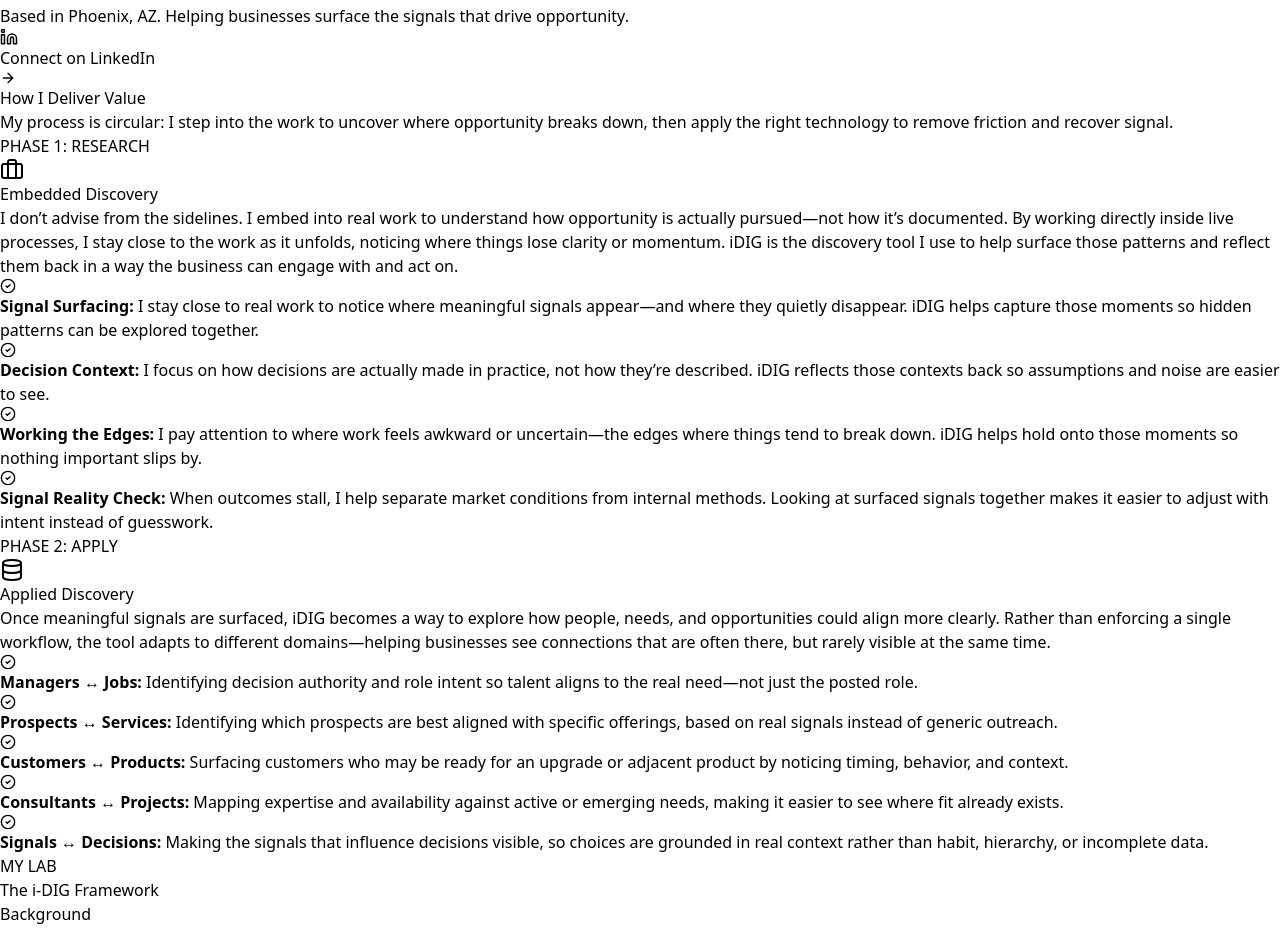
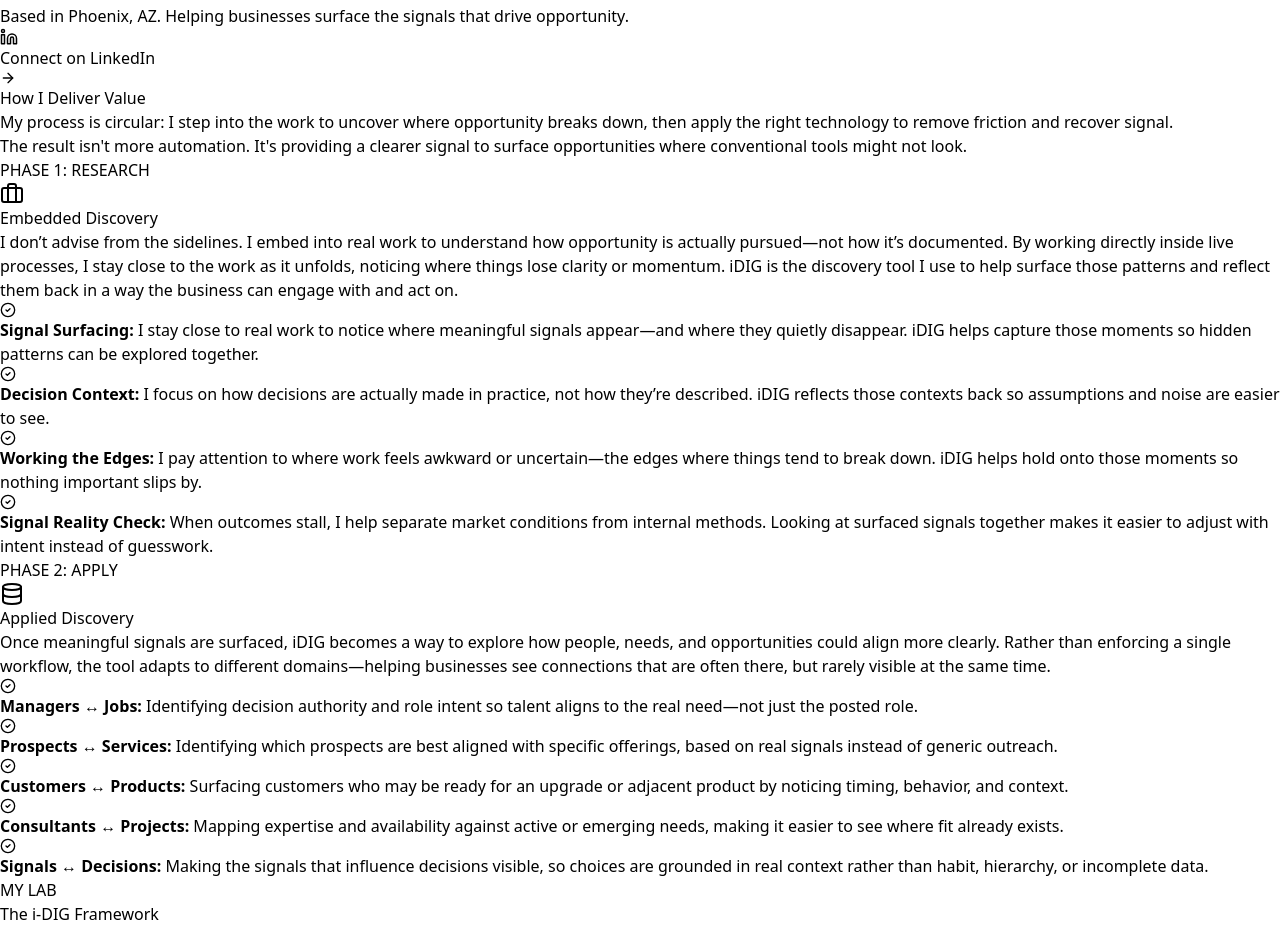
Before and after one commit to theresonantbuilder/idig_website, a React (Vite) app: page / in a window 1280 px wide. Shown: the part 800-1730 px from the top of the page. Built offline with nearby package versions, Linux system fonts and the light colour scheme.

Commit message:
updated deliver value

```diff
--- a/src/pages/HomeSignalDriven.tsx
+++ b/src/pages/HomeSignalDriven.tsx
@@ -143,6 +143,7 @@ I work alongside them to understand real bottlenecks, then use a purpose-built d
           <div className="text-center max-w-2xl mx-auto mb-16">
             <h2 className="text-3xl md:text-4xl font-light text-slate-900 mb-4">How I Deliver Value</h2>
             <p className="text-lg text-slate-600">My process is circular: I step into the work to uncover where opportunity breaks down, then apply the right technology to remove friction and recover signal.</p>
+            <p className="text-base text-slate-500 italic mt-4">The result isn't more automation. <span className="ml-2">It's providing a clearer signal to surface opportunities where conventional tools might not look.</span></p>
           </div>
 
 
```
